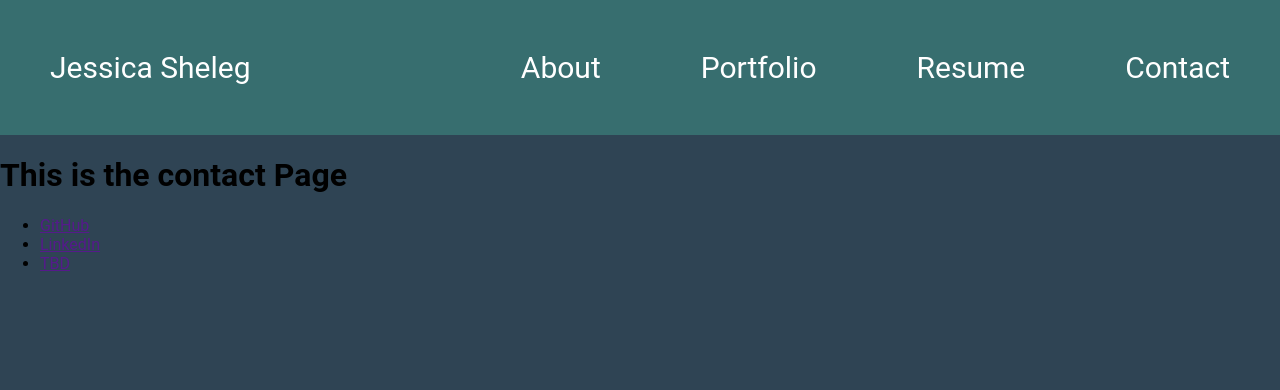
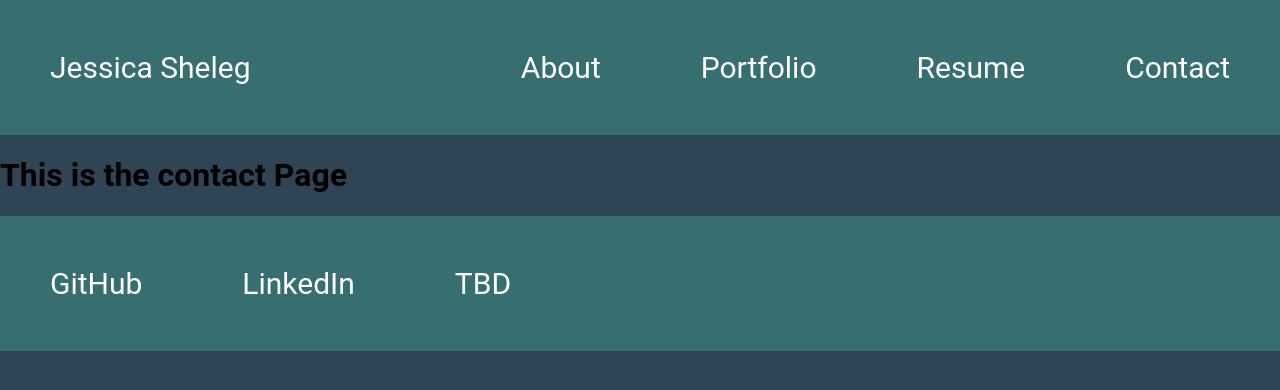
Before and after one commit to JSheleg/professional-portfolio-react, a React (Create React App) app: page /contact in a window 1280 px wide. Shown: the top 390 px of the page. Built offline with nearby package versions, Linux system fonts and the light colour scheme.

Commit message:
updated footer

```diff
--- a/src/App.css
+++ b/src/App.css
@@ -11,7 +11,6 @@
 .container{
   width: 100%;
   justify-content: left;
-
 }
 
 .container a{
@@ -44,13 +43,14 @@
   font-size: 30px;
   color:#DA7B93;
   margin: 50px;
-
-
-
-
 }
 
-
+/* footer styling */
+.footer{
+  background-color: #376E6F;
+  padding-top: 50px;
+  padding-bottom: 50px;
+}
 
 
 /* #name a{
--- a/src/components/Footer/index.js
+++ b/src/components/Footer/index.js
@@ -1,30 +1,19 @@
 /* eslint-disable jsx-a11y/anchor-is-valid */
 import * as React from 'react';
-import { Link} from "react-router-dom";
+import { Navbar, Container,Nav } from 'react-bootstrap'
+
 
 const Footer = () => {
   return (
-    <div >
-      <ul className="footer">
-        <li>
-            <Link href = "https://github.com/JSheleg">
-                GitHub
-            </Link>
-        </li>
-        <li>
-            <Link href ="https://www.linkedin.com/in/jessicasheleg/">
-                LinkedIn
-            </Link>
-        </li>
-        <li>
-            <Link href ="#">
-                TBD
-            </Link>
-        </li>
-      </ul>
-    </div>
-
-
+    <Navbar bg="dark" variant="dark" className="Footer">
+      <Container>
+        <Nav className="footer">
+          <Nav.Link href="https://github.com/JSheleg">GitHub</Nav.Link>
+          <Nav.Link href="https://www.linkedin.com/in/jessicasheleg/">LinkedIn</Nav.Link>
+          <Nav.Link href="#">TBD</Nav.Link>
+        </Nav>
+      </Container>
+    </Navbar>
   )
 }
 
```
